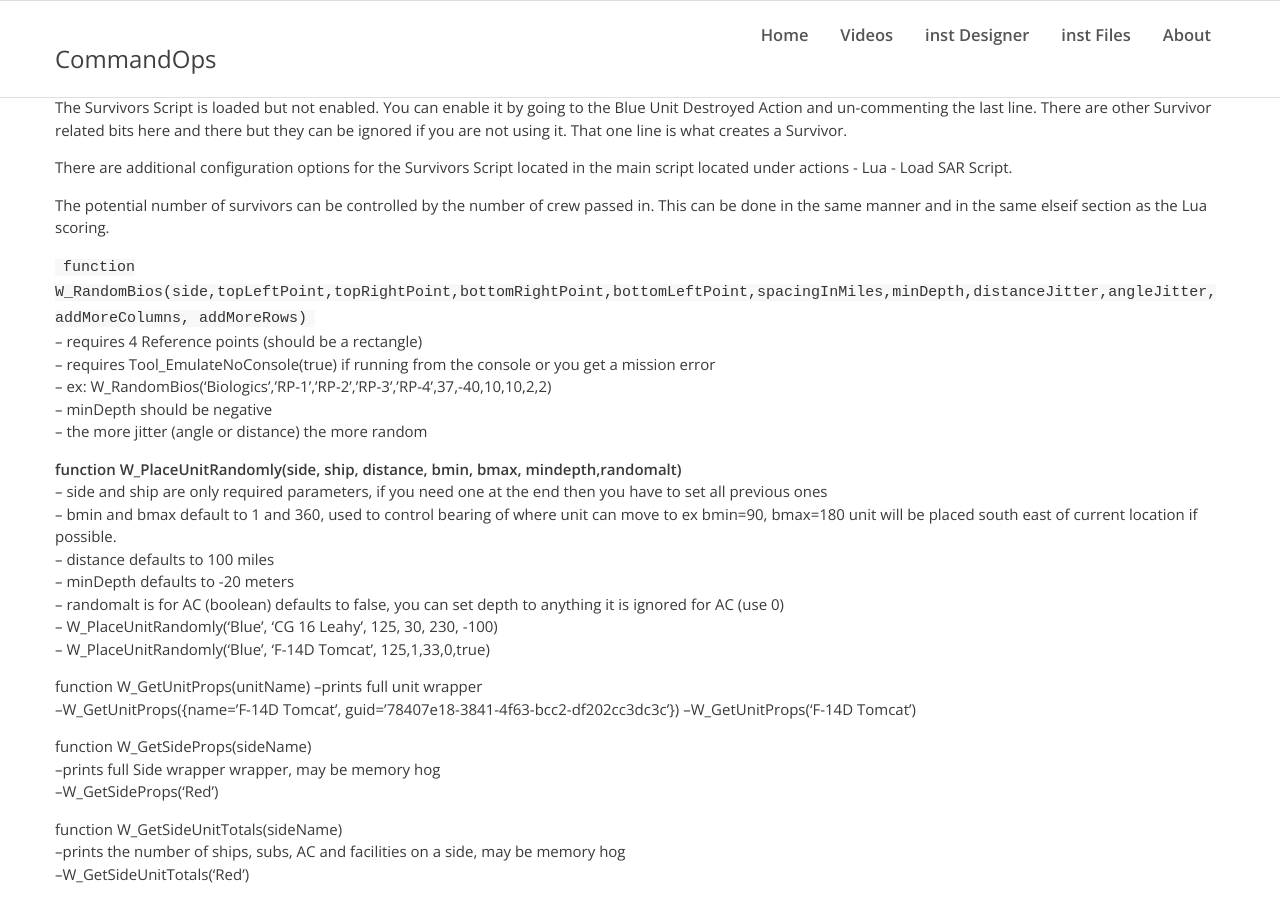
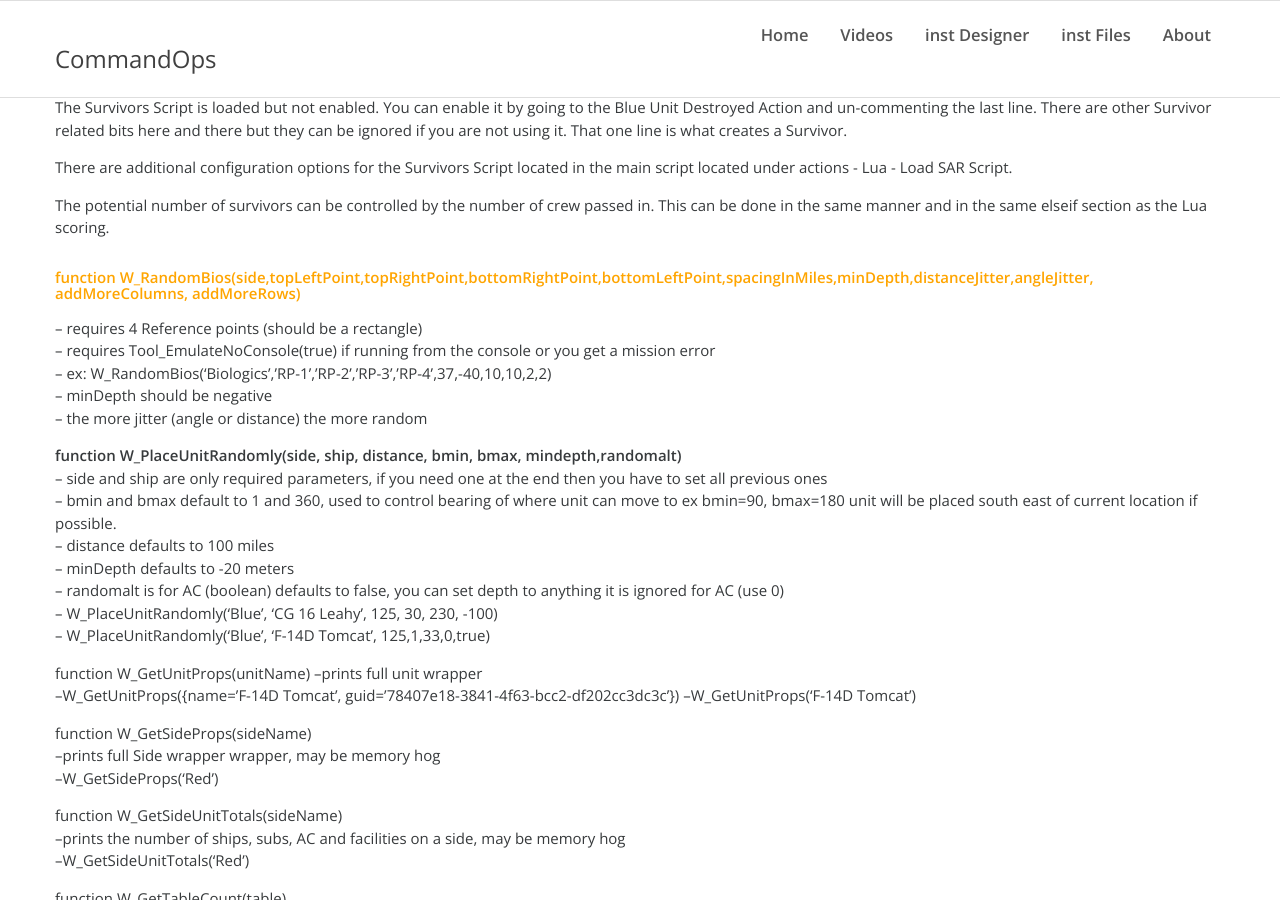
Before and after one commit to commandops/commandops.github.io, a Jekyll site: the page built from posts/starter-scen.md, in a window 1280 px wide and 900 px high, scrolled down 1356 px. Built offline with Jekyll 4.4.1, drawn with Linux system fonts in a browser that asks for light colours; comment, search, counter and statistics services are not loaded.

```diff
--- a/posts/starter-scen.md
+++ b/posts/starter-scen.md
@@ -57,7 +57,7 @@ There are additional configuration options for the Survivors Script located in t
 
 The potential number of survivors can be controlled by the number of crew passed in. This can be done in the same manner and in the same elseif section as the Lua scoring.
 
-`function W_RandomBios(side,topLeftPoint,topRightPoint,bottomRightPoint,bottomLeftPoint,spacingInMiles,minDepth,distanceJitter,angleJitter, addMoreColumns, addMoreRows)`
+###### function W_RandomBios(side,topLeftPoint,topRightPoint,bottomRightPoint,bottomLeftPoint,spacingInMiles,minDepth,distanceJitter,angleJitter, addMoreColumns, addMoreRows)
 -- requires 4 Reference points (should be a rectangle)
 -- requires Tool_EmulateNoConsole(true) if running from the console or you get a mission error
 -- ex: W_RandomBios('Biologics','RP-1','RP-2','RP-3','RP-4',37,-40,10,10,2,2)
```
